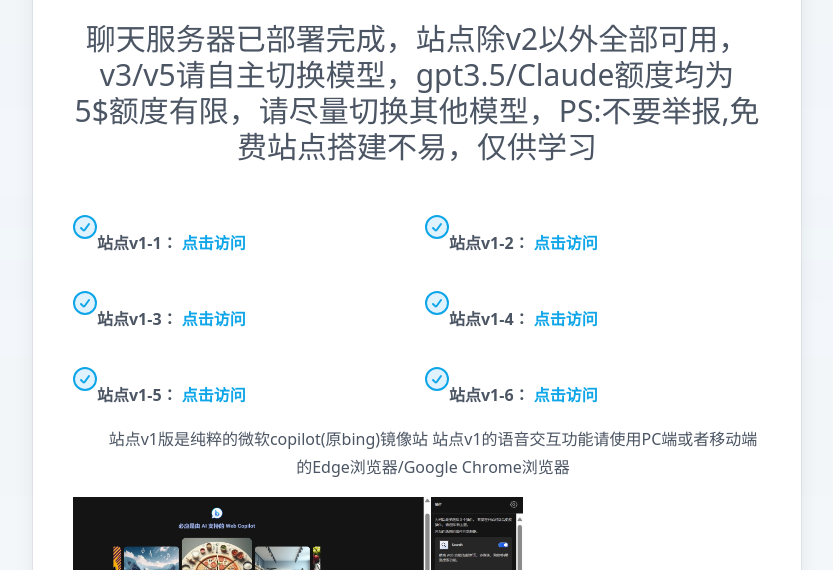
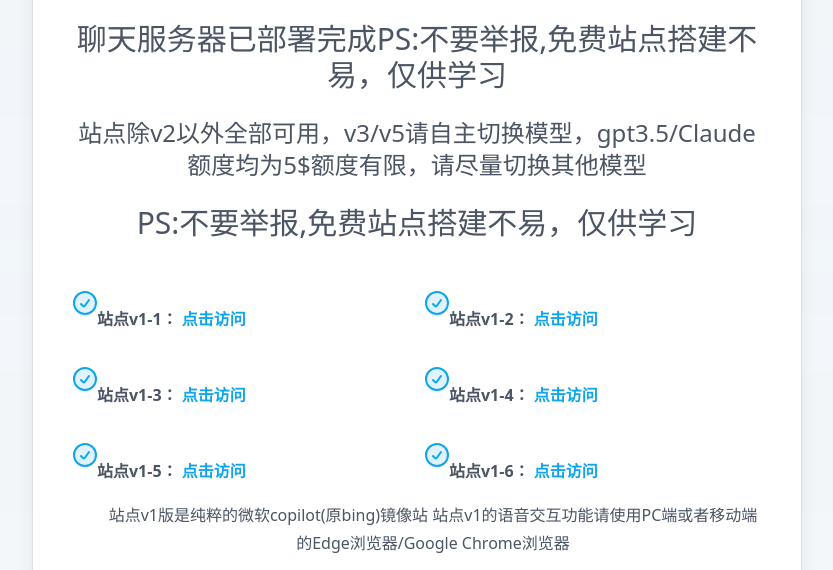
Before and after one commit to zhanghxiao/bingall, a website: page index.html in a window 1280 px wide. Shown: the part 187-757 px from the top of the page, without its empty margins (223-1056 px from the left). Drawn offline with nearby package versions, Linux system fonts and the light colour scheme.

Commit message:
Update index.html

```diff
--- a/index.html
+++ b/index.html
@@ -51,7 +51,11 @@
           <!--<div class="mt-6 text-center text-3xl text-gray-600">聊天服务器已部署完成，因为托管网站的账号被封了两个😥所以v1，v2在抢修、暂停使用😵，v3站点与v4站点可以正常使用，v1站点暂时抢修成功，正在测试</p>-->
 <!-- 	      <div class="mt-6 text-center text-3xl text-gray-600">聊天服务器已部署完成，站点全部抢修成功,全面复活正在测试（除了v2，又崩了），暂时可以正常使用，PS:别再给我举报了，一没收钱二没广告的</p>
         <div class="divide-y divide-gray-300/50"> -->
-		 <div class="mt-6 text-center text-3xl text-gray-600">聊天服务器已部署完成，站点除v2以外全部可用，v3/v5请自主切换模型，gpt3.5/Claude额度均为5$额度有限，请尽量切换其他模型，PS:不要举报,免费站点搭建不易，仅供学习</p>
+		 <div class="mt-6 text-center text-3xl text-gray-600">聊天服务器已部署完成PS:不要举报,免费站点搭建不易，仅供学习</p>
+        <div class="divide-y divide-gray-300/50">
+	        <div class="mt-6 text-center text-2xl text-gray-600">站点除v2以外全部可用，v3/v5请自主切换模型，gpt3.5/Claude额度均为5$额度有限，请尽量切换其他模型
+        <div class="divide-y divide-gray-300/50">
+				 <div class="mt-6 text-center text-3xl text-gray-600">PS:不要举报,免费站点搭建不易，仅供学习</p>
         <div class="divide-y divide-gray-300/50">
           <div class="space-y-6 py-8 text-base leading-7 text-gray-600">
             <ul class="space-y-4">
```
